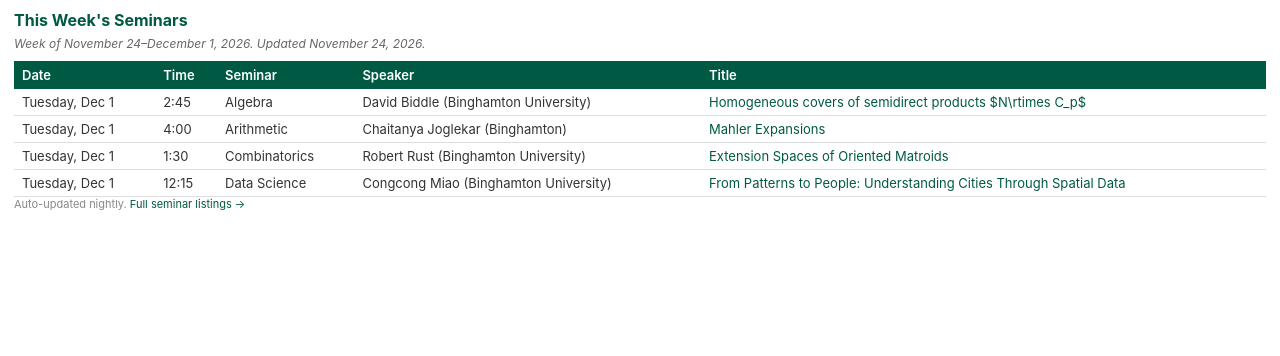
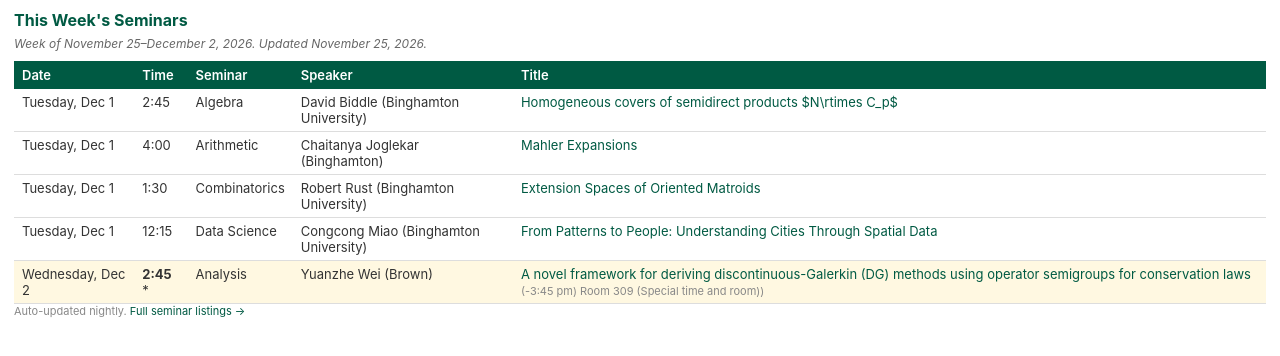
Before and after one commit to slavakargin/seminar-scraper, a plain HTML site: page docs/index.html in a window 1280 px wide. Drawn offline with Linux system fonts and the light colour scheme.

Commit message:
Update seminar table and TV image 2026-11-25

```diff
--- a/docs/index.html
+++ b/docs/index.html
@@ -51,13 +51,14 @@
 </head>
 <body>
 <h2>This Week's Seminars</h2>
-<div class="subtitle">Week of November 24–December 1, 2026. Updated November 24, 2026.</div>
+<div class="subtitle">Week of November 25–December 2, 2026. Updated November 25, 2026.</div>
 <table>
 <tr><th>Date</th><th>Time</th><th>Seminar</th><th>Speaker</th><th>Title</th></tr>
 <tr><td>Tuesday, Dec 1</td><td>2:45</td><td>Algebra</td><td>David Biddle (Binghamton University)</td><td><a href="https://www2.math.binghamton.edu/p/seminars/alge">Homogeneous covers of semidirect products $N\rtimes C_p$</a></td></tr>
 <tr><td>Tuesday, Dec 1</td><td>4:00</td><td>Arithmetic</td><td>Chaitanya Joglekar (Binghamton)</td><td><a href="https://www2.math.binghamton.edu/p/seminars/arit">Mahler Expansions</a></td></tr>
 <tr><td>Tuesday, Dec 1</td><td>1:30</td><td>Combinatorics</td><td>Robert Rust (Binghamton University)</td><td><a href="https://www2.math.binghamton.edu/p/seminars/comb/start">Extension Spaces of Oriented Matroids</a></td></tr>
 <tr><td>Tuesday, Dec 1</td><td>12:15</td><td>Data Science</td><td>Congcong Miao (Binghamton University)</td><td><a href="https://www2.math.binghamton.edu/p/seminars/datasci">From Patterns to People: Understanding Cities Through Spatial Data</a></td></tr>
+<tr class="special"><td>Wednesday, Dec 2</td><td><strong>2:45</strong> *</td><td>Analysis</td><td>Yuanzhe Wei (Brown)</td><td><a href="https://www2.math.binghamton.edu/p/seminars/anal">A novel framework for deriving discontinuous-Galerkin (DG) methods using operator semigroups for conservation laws</a> <span class="note">(-3:45 pm) Room 309 (Special time and room))</span></td></tr>
 </table>
 <p class="note">Auto-updated nightly. <a href="https://www2.math.binghamton.edu/p/seminars">Full seminar listings →</a></p>
 </body>
```
Also changed, not shown: docs/seminars.png.
